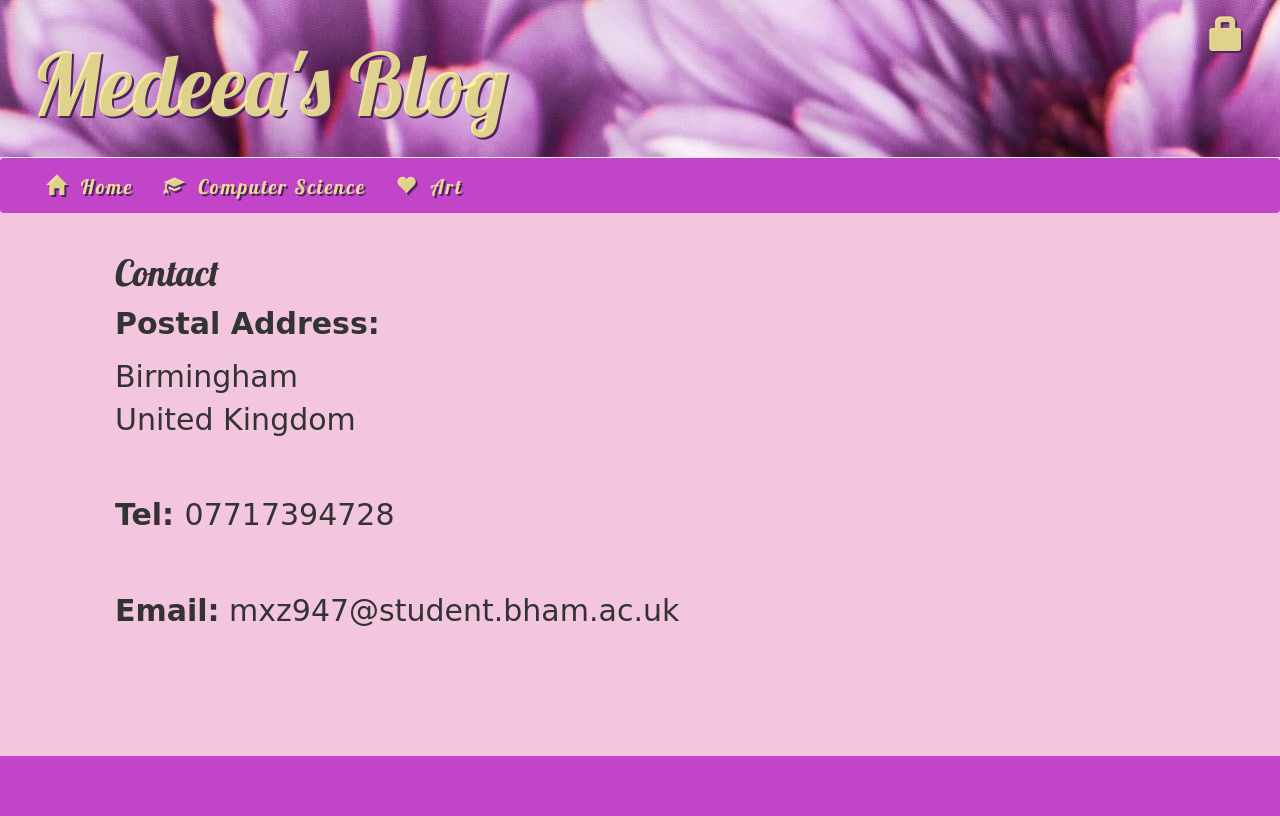
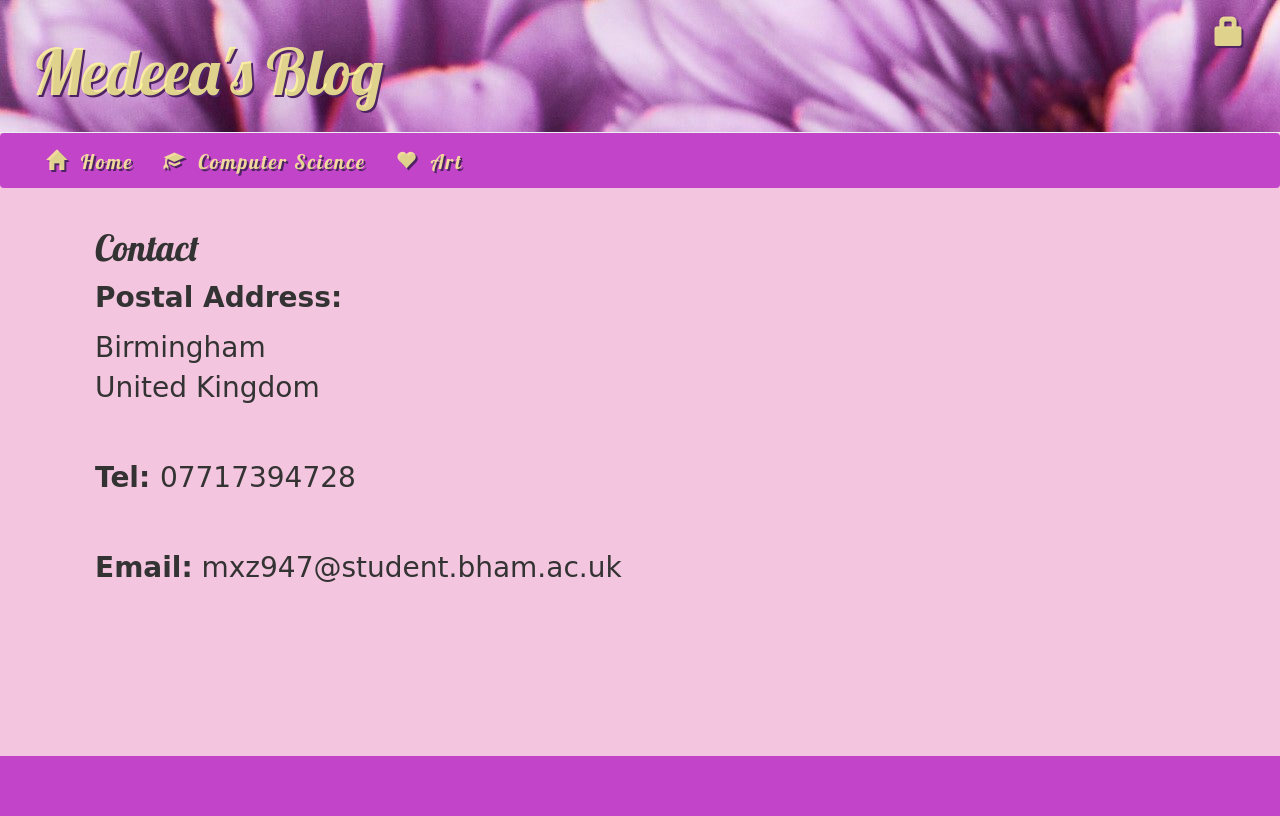
Before and after one commit to MedeeaZ/my-first-blog, a Django app: page /contact/ in a window 1280 px wide. Run offline with Django 3.2, Linux system fonts and the light colour scheme; some libraries are stand-ins or nearby versions; some web fonts are replaced.

Commit message:
I tried using vh and vw for font-size

```diff
--- a/mysite/blog/static/css/blog.css
+++ b/mysite/blog/static/css/blog.css
@@ -8,7 +8,7 @@
 .page-header h1, .page-header h1 a, .page-header h1 a:visited, .page-header h1 a:active {
 
     color: #fffa97d0;
-    font-size: 65pt;
+    font-size: 5vw;
     text-shadow: 2px 2px rgb(78, 35, 99);
     text-decoration: none;
 }
@@ -76,12 +76,12 @@ h1, h2, h3, h4 {
     color: #fffa97d0;
     text-shadow: 2px 2px 1px rgb(78, 35, 99);
     float: right;
-    font-size: 26pt;
+    font-size: 2.3vw;
     margin-right: 20px;
 }
 
 #login {
-    font-size: 24pt;
+    font-size: 2vw;
     font-family: 'Amethysta', cursive;
     color: #fffa97d0;
     text-shadow: 2px 2px 1px rgb(78, 35, 99);
@@ -124,8 +124,8 @@ h1, h2, h3, h4 {
 }
 
 .contact_content {
-    margin-left: 60px;
-    font-size: 30px;
+    margin-left: 40px;
+    font-size: 3.5vmin;
     font-family: 'Amethysta', cursive;
 
 }
```
